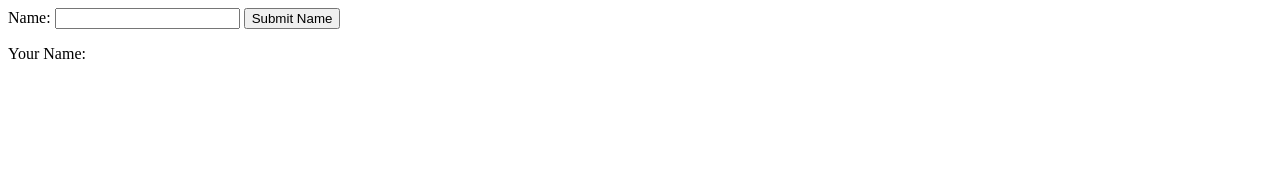
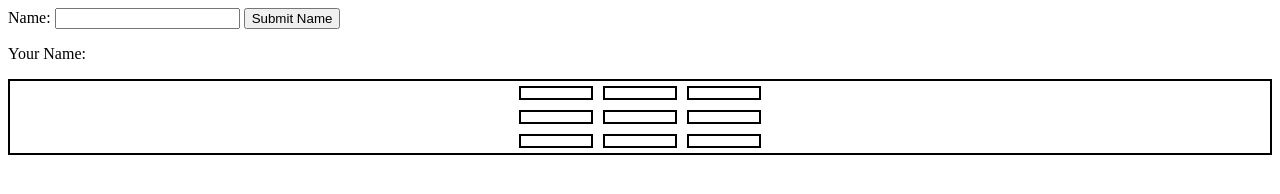
Before and after one commit to bvarney23/Arcade-Game, a plain HTML site: page index.html in a window 1280 px wide. Drawn offline with Linux system fonts and the light colour scheme.

Commit message:
Updating Files

```diff
--- a/index.html
+++ b/index.html
@@ -6,7 +6,7 @@
     <meta name="viewport" content="width=device-width, initial-scale=1.0">
     <title>Tic-Tac-Toe</title>
     <link rel="stylesheet" href="style.css"/>
-    <script type="text/javascript" defer src="script.js"></script>
+    <script type="text/javascript" defer src="index.js"></script>
 </head>
 <body>
     <div id="name-input-container">
@@ -16,7 +16,7 @@
     </div>
 
     <div id="your-displayed-name-container">
-        <p id="displated-name">Your Name:</p>
+        <p id="displayed-name">Your Name:</p>
     </div>
 
     <div id="game-board">
--- a/index.js
+++ b/index.js
@@ -1,9 +1,37 @@
-let gamestate = {
+let gameState = {
     gameBoard: [
-        [[], [], []],
-        [[], [], []],
-        [[], [], []]
+        [[null], [null], [null]],
+        [[null], [null], [null]],
+        [[null], [null], [null]]
     ],
     currentPlayerTurn: "",
     winningConditions: []
 }
+
+let gameBoardContainer = document.getElementById("game-board");
+
+function renderGame () {
+    for (let numOfRowsMade = 0; numOfRowsMade < gameState.gameBoard.length; numOfRowsMade++) {
+        let newRowElement = document.createElement("div");
+        newRowElement.classList.add("row");
+        let currentJSRow = gameState.gameBoard[numOfRowsMade];
+
+        for (let numOfCellsMade = 0; numOfCellsMade < currentJSRow.length; numOfCellsMade++) {
+            let newCellElement = document.createElement("div");
+            newCellElement.classList.add("cell");
+
+            if (currentJSRow[numOfCellsMade] != null) {
+                newCellElement.textContent = currentJSRow[numOfCellsMade];
+            } else {
+                newCellElement.textContent = "Empty"
+            }
+
+            newRowElement.appendChild(newCellElement)
+        }
+
+        gameBoardContainer.appendChild(newRowElement);
+
+    }
+};
+
+document.addEventListener("DOMContentLoaded", renderGame)
--- a/style.css
+++ b/style.css
@@ -1,15 +1,26 @@
-#game-board {
-    text-align: center;
+/* .hidden {
+    display: none
+} */
+
+.row {
+    display: flex;
+    flex-direction: row;
+    justify-content: space-around;
+    width: 20%;
+    height: 20%;
 }
-#cellContainer {
-    display: grid;
-    grid-template-columns: repeat(3,auto);
-    width: 225px;
-    margin: auto;
-}
+
 .cell {
     border: 2px solid black;
-    width: 75px;
-    height: 75px;
-    margin: auto;
+    margin: 2%;
+    padding: 2%;
+    width: 30%;
+    height: 30%;
 }
+
+#game-board {
+    border: 2px solid black;
+    display: flex;
+    flex-direction: column;
+    align-items: center;
+}
```
